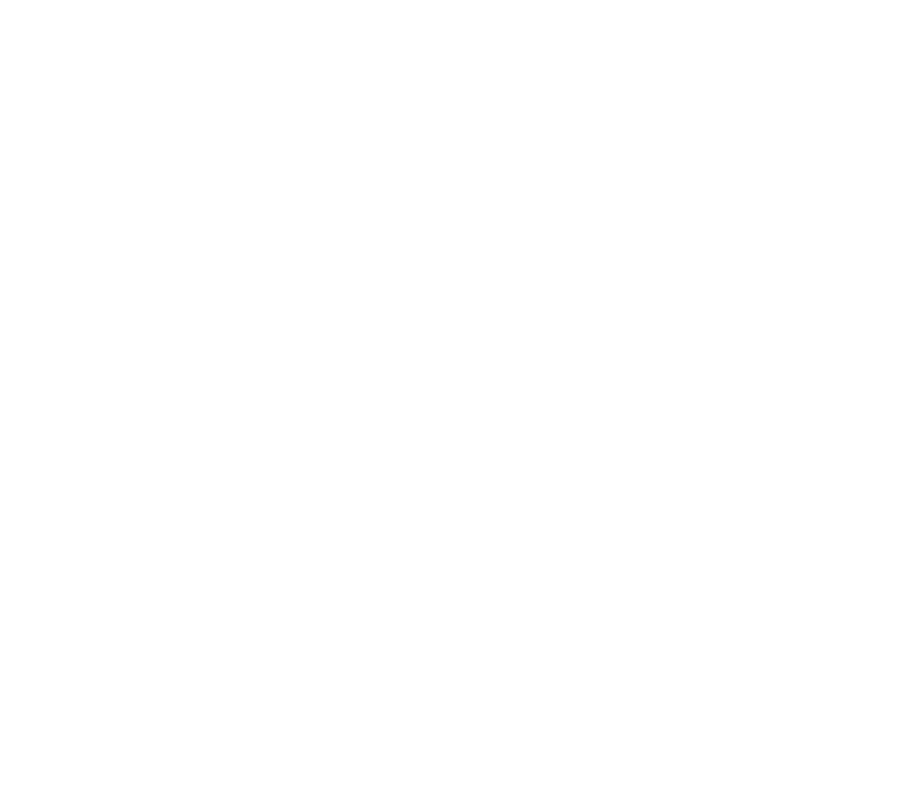
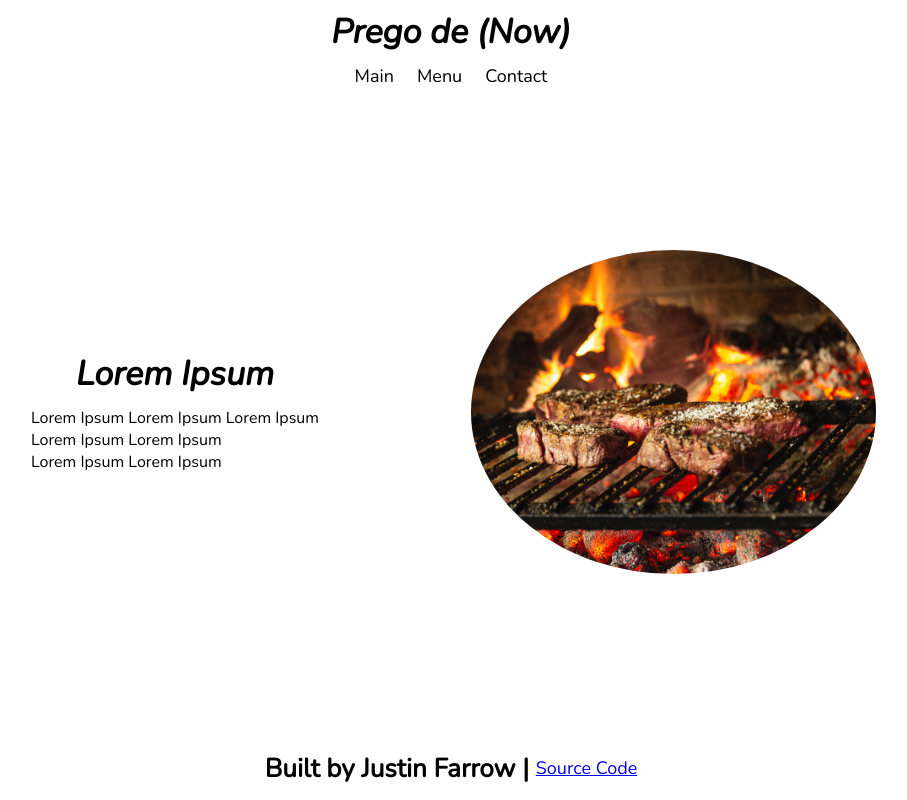
Before and after one commit to JAFarrow/TOP_restaurantPage, a website built with webpack: page dist/index.html in a window 1280 px wide. Shown: the whole page, without its empty margins (189-1096 px from the left). Built offline with nearby package versions, Linux system fonts and the light colour scheme.

Commit message:
Implementation Implemented inital view and main content Initial view loaded on start up with dummy content seving as the main view loaded into the js initialized body directly after.

```diff
--- a/package.json
+++ b/package.json
@@ -4,7 +4,8 @@
   "description": "TOP Project utilizing webpack to implement tab switching of content on a fiction restaurant webpage. ",
   "main": "index.js",
   "scripts": {
-    "test": "echo \"Error: no test specified\" && exit 1"
+    "test": "echo \"Error: no test specified\" && exit 1",
+    "build": "webpack"
   },
   "repository": {
     "type": "git",
@@ -17,11 +18,13 @@
   },
   "homepage": "https://github.com/JAFarrow/TOP_restaurantPage#readme",
   "devDependencies": {
+    "css-loader": "^6.8.1",
     "eslint": "^8.42.0",
     "eslint-config-standard": "^17.1.0",
     "eslint-plugin-import": "^2.27.5",
     "eslint-plugin-n": "^16.0.0",
     "eslint-plugin-promise": "^6.1.1",
+    "style-loader": "^3.3.3",
     "webpack": "^5.87.0",
     "webpack-cli": "^5.1.4"
   }
--- /dev/null
+++ b/src/additionalStyle.css
@@ -0,0 +1,21 @@
+@font-face {
+  font-family: 'nunitoRegular';
+  src: url('./assets/Nunito/Nunito-VariableFont_wght.ttf') format('truetype');
+  font-weight: 400;
+  font-style: normal;
+}
+
+@font-face {
+  font-family: 'nunitoItalic';
+  src: url('./assets/Nunito/Nunito-Italic-VariableFont_wght.ttf') format('truetype');
+  font-weight: 400;
+  font-style: italic;
+}
+
+.nunitoRegular {
+  font-family: 'nunitoRegular';
+}
+
+.nunitoItalic {
+  font-family: 'nunitoItalic';
+}
--- a/src/index.js
+++ b/src/index.js
@@ -1 +1,5 @@
-console.log('All is well.')
+import { initialPageLoad } from './initialLoad.js'
+import { populateWithMainContent } from './mainView.js'
+
+initialPageLoad()
+populateWithMainContent()
--- /dev/null
+++ b/src/initialLoad.js
@@ -0,0 +1,60 @@
+import './additionalStyle.css'
+
+function initialPageLoad () {
+  const documentContainer = document.getElementById('content')
+
+  const headerEle = document.createElement('header')
+  documentContainer.appendChild(headerEle)
+
+  const headerText = document.createElement('h1')
+  headerText.textContent = 'Prego de (Now)'
+  headerText.classList.add('nunitoItalic')
+  headerEle.appendChild(headerText)
+
+  const mainDiv = document.createElement('main')
+  mainDiv.id = 'contentBody'
+  mainDiv.classList.add('nunitoRegular')
+  documentContainer.appendChild(mainDiv)
+
+  const tabContainer = document.createElement('div')
+  tabContainer.id = 'tabContainer'
+  tabContainer.classList.add('nunitoRegular')
+  mainDiv.appendChild(tabContainer)
+
+  const mainTab = document.createElement('a')
+  mainTab.textContent = 'Main'
+  mainTab.id = 'mainTab'
+  mainTab.classList.add('tabLink')
+  tabContainer.appendChild(mainTab)
+
+  const menuTab = document.createElement('a')
+  menuTab.textContent = 'Menu'
+  menuTab.id = 'menuTab'
+  menuTab.classList.add('tabLink')
+  tabContainer.appendChild(menuTab)
+
+  const contactTab = document.createElement('a')
+  contactTab.textContent = 'Contact'
+  contactTab.id = 'contactTab'
+  contactTab.classList.add('tabLink')
+  tabContainer.appendChild(contactTab)
+
+  const footerEle = document.createElement('footer')
+  documentContainer.appendChild(footerEle)
+
+  const footerTextContainer = document.createElement('div')
+  footerTextContainer.classList.add('nunitoRegular')
+  footerEle.appendChild(footerTextContainer)
+
+  const footerText = document.createElement('h3')
+  footerText.innerText = 'Built by Justin Farrow | '
+  footerTextContainer.appendChild(footerText)
+
+  const footerLink = document.createElement('a')
+  footerLink.innerText = 'Source Code'
+  footerLink.href = 'https://github.com/JAFarrow/TOP_restaurantPage'
+  footerLink.target = '_blank'
+  footerTextContainer.appendChild(footerLink)
+};
+
+export { initialPageLoad }
--- /dev/null
+++ b/src/mainView.js
@@ -0,0 +1,33 @@
+import './additionalStyle.css'
+import MainImg from './assets/mainImg.jpg'
+
+function populateWithMainContent () {
+  const contentContainer = document.getElementById('contentBody')
+
+  const mainView = document.createElement('div')
+  mainView.id = 'mainView'
+  contentContainer.appendChild(mainView)
+
+  const writeUpContainer = document.createElement('div')
+  writeUpContainer.id = 'writeUpContainer'
+  mainView.appendChild(writeUpContainer)
+
+  const writeUpHeader = document.createElement('h1')
+  writeUpHeader.textContent = 'Lorem Ipsum'
+  writeUpHeader.classList.add('nunitoItalic')
+  writeUpContainer.appendChild(writeUpHeader)
+
+  const writeUpParagraph = document.createElement('p')
+  writeUpParagraph.innerText = 'Lorem Ipsum Lorem Ipsum Lorem Ipsum\nLorem Ipsum Lorem Ipsum\nLorem Ipsum Lorem Ipsum'
+  writeUpContainer.appendChild(writeUpParagraph)
+
+  const imgContainer = document.createElement('div')
+  imgContainer.id = 'imgContainer'
+  mainView.appendChild(imgContainer)
+
+  const mainImg = new Image()
+  mainImg.src = MainImg
+  imgContainer.appendChild(mainImg)
+}
+
+export { populateWithMainContent }
--- a/webpack.config.js
+++ b/webpack.config.js
@@ -1,9 +1,26 @@
-const path = require('path');
+const path = require('path')
 
 module.exports = {
+  mode: 'development',
   entry: './src/index.js',
   output: {
     filename: 'main.js',
-    path: path.resolve(__dirname, 'dist'),
+    path: path.resolve(__dirname, 'dist')
   },
-};
+  module: {
+    rules: [
+      {
+        test: /\.css$/i,
+        use: ['style-loader', 'css-loader']
+      },
+      {
+        test: /\.(png|svg|jpg|gif)$/i,
+        type: 'asset/resource'
+      },
+      {
+        test: /\.(woff|woff2|eot|ttf|otf)$/i,
+        type: 'asset/resource'
+      }
+    ]
+  }
+}
```
Also changed, not shown: src/assets/Nunito/OFL.txt (added, +93 -0 lines), dist/4a3eef3e0a61b7eb3eda.ttf (added), dist/8c3b61b77fee2ba4b6db.ttf (added), dist/ddd8b776bc79805521eb.jpg (added), dist/index.html, dist/main.js, dist/style.css (added), src/assets/Nunito/Nunito-Italic-VariableFont_wght.ttf (added), src/assets/Nunito/Nunito-VariableFont_wght.ttf (added), src/assets/Nunito/README.txt (added), src/assets/mainImg.jpg (added), src/style.css (deleted), 1 other file.
